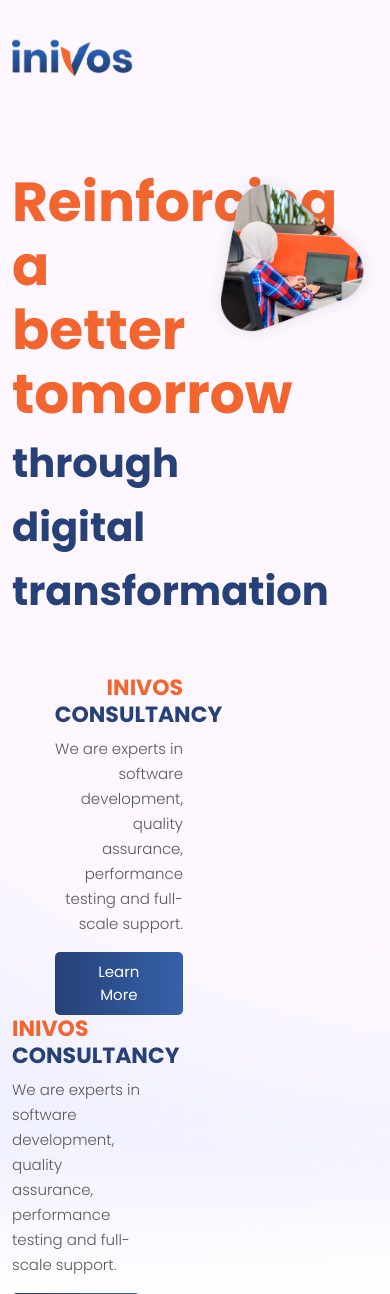
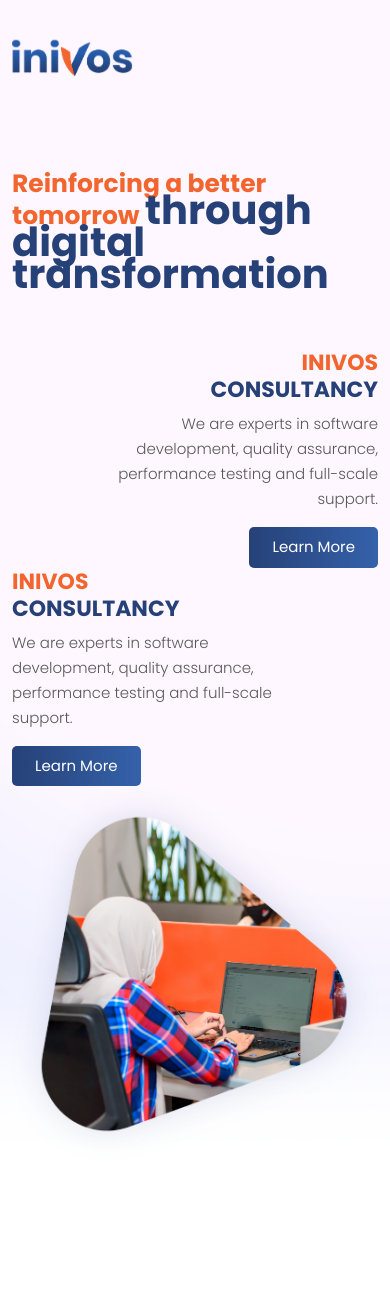
Before and after one commit to nuwaninivos/Inivos-website-bootstrap, a PHP site: page /index.html in a window 390 px wide. Shown: the top 1294 px of the page. Run offline with PHP 8.4, Linux system fonts and the light colour scheme.

Commit message:
first commit

```diff
--- a/css/styles.css
+++ b/css/styles.css
@@ -606,10 +606,21 @@ span.badge.badge-icon:hover {
   right: 5%;
 }
 
-/***
-
-====================================================================
-		Testimonial Section
-====================================================================
-
-***//*# sourceMappingURL=styles.css.map */
+@media (max-width: 991px) {
+  h1 {
+    font-size: 35px;
+    line-height: 47px;
+  }
+  .strategic-alliances .card-item {
+    padding: 30px;
+  }
+}
+@media (max-width: 767px) {
+  h1 {
+    font-size: 25px;
+    line-height: 27px;
+  }
+  .footer .form-wraper {
+    padding: 25px;
+  }
+}/*# sourceMappingURL=styles.css.map */
--- a/css/styles.scss
+++ b/css/styles.scss
@@ -792,183 +792,35 @@ span.badge.badge-icon {
     }
 }
 
-/***
 
-====================================================================
-		Testimonial Section
-====================================================================
 
-***/
 
-// .large-container {
-//     position: static;
-//     max-width: 1580px;
-//     padding: 0px 30px;
-//     margin: 0 auto;
-//   }
 
-//   .testimonial-section {
-//     position: relative;
-//     padding-top: 80px;
-//     padding-bottom: 210px;
-//     overflow: hidden;
-//     .sec-title {
-//       position: relative;
-//       margin-bottom: 115px;
-//       .title {
-//         margin-bottom: 20px;
-//       }
-//     }
-//     .testimonial-carousel {
-//       position: relative;
-//       max-width: 1100px;
-//       margin: 0 -50px;
-//     }
-//   }
 
-//   .testimonial-block {
-//     position: relative;
-//     padding: 50px;
-//     .inner-box {
-//       padding: 80px 105px;
-//       background-color: #ffffff;
-//       box-shadow: 0 0 50px rgba(226, 222, 232, 0.75);
-//     }
-//     .text {
-//       position: relative;
-//       display: block;
-//       font-size: 18px;
-//       line-height: 32px;
-//       color: #282331;
-//       font-weight: 400;
-//       margin-bottom: 50px;
-//       font-family: "Muli", sans-serif;
-//     }
-//     .info-box {
-//       position: relative;
-//       padding-left: 115px;
-//       padding-top: 10px;
-//       .thumb {
-//         position: absolute;
-//         left: 0;
-//         top: 0;
-//         height: 82px;
-//         width: 82px;
-//         img {
-//           border: 6px solid #e5e6fa;
-//           border-radius: 50%;
-//           overflow: hidden;
-//           display: block;
-//           width: 100%;
-//           box-shadow: 0 45px 45px rgba(147, 147, 147, 0.35);
-//         }
-//       }
-//       .name {
-//         position: relative;
-//         display: block;
-//         font-size: 21px;
-//         line-height: 1.2em;
-//         color: #382c4d;
-//         font-weight: 700;
-//         margin-bottom: 10px;
-//         font-family: "Niramit", sans-serif;
-//       }
-//       .designation {
-//         position: relative;
-//         display: block;
-//         font-size: 16px;
-//         line-height: 24px;
-//         color: #8053f7;
-//         font-weight: 400;
-//         font-family: "Muli", sans-serif;
-//       }
-//     }
-//   }
 
-//   .testimonial-carousel {
-//     .owl-nav {
-//       position: absolute;
-//       right: 75px;
-//       bottom: 70px;
-//     }
-//     .owl-next, .owl-prev {
-//       position: relative;
-//       display: inline-block;
-//       height: 75px;
-//       width: 75px;
-//       line-height: 75px;
-//       text-align: center;
-//       border-radius: 50%;
-//       background-color: #ffffff;
-//       -webkit-transition: all 300ms ease;
-//       -moz-transition: all 300ms ease;
-//       -ms-transition: all 300ms ease;
-//       -o-transition: all 300ms ease;
-//       transition: all 300ms ease;
-//     }
-//     .owl-next:hover, .owl-prev:hover {
-//       background-color: #00df97;
-//       box-shadow: 0 24px 24px rgba(187, 187, 187, 0.75);
-//     }
-//   }
 
-//   .arrow-right, .arrow-left {
-//     position: relative;
-//     display: inline-block;
-//     height: 9px;
-//     width: 43px;
-//     background-image: url(http://t.commonsupport.com/adro/images/icons/arrow-left-2.png);
-//     background-repeat: no-repeat;
-//     background-position: center;
-//   }
+// Media quary
+@media (max-width: 991px){
+    h1 {
+        font-size: 35px;
+        line-height: 47px;
+    }
+    .strategic-alliances .card-item{
+        padding: 30px;
+    }
+}
 
-//   .arrow-right {
-//     background-image: url(http://t.commonsupport.com/adro/images/icons/arrow-right-2.png);
-//   }
 
-//   .testimonial-section .thumb-layer {
-//     position: absolute;
-//     right: 30px;
-//     top: 120px;
-//     .image {
-//       position: relative;
-//       margin-right: 0;
-//       img {
-//         display: inline-block;
-//         max-width: 100%;
-//         height: auto;
-//       }
-//     }
-//   }
 
-//   @media only screen and (max-width: 767px) {
-//     .testimonial-section .sec-title {
-//       margin-bottom: 50px;
-//     }
-//     .testimonial-block {
-//       padding: 0;
-//       .inner-box {
-//         box-shadow: none;
-//         border: 2px solid #f1f1f1;
-//       }
-//     }
-//     .testimonial-carousel {
-//       .owl-nav {
-//         position: relative;
-//         left: 0;
-//         bottom: 0;
-//         margin-top: 20px;
-//         text-align: center;
-//       }
-//       .owl-next, .owl-prev {
-//         border: 2px solid #f1f1f1;
-//       }
-//     }
-//   }
 
-//   @media only screen and (max-width: 1366px) {
-//     .large-container {
-//       padding-left: 20px;
-//       padding-right: 20px;
-//     }
-//   }
+
+
+@media (max-width: 767px){
+    h1 {
+        font-size: 25px;
+        line-height: 27px;
+    }
+    .footer .form-wraper {
+        padding: 25px;
+    }
+}
--- a/index.html
+++ b/index.html
@@ -93,7 +93,7 @@
   <div class="hero-banner">
     <div class="container">
       <div class="row">
-        <div class="col-6">
+        <div class="col-lg-6">
           <div class="hero-caption">
             <h1>Reinforcing a better tomorrow <span>through digital transformation</span></h1>
             <div class="links-div text-end w-75 ms-auto pt-5">
@@ -110,7 +110,7 @@
             </div>
           </div>
         </div>
-        <div class="col-6">
+        <div class="col-lg-6">
           <img src="/images/hero-Image.png" class="img-fluid" alt="">
         </div>
       </div>
@@ -477,9 +477,9 @@
         </div>
       </div>
       <div class="row pt-5">
-        <div class="col-md-9 mx-auto">
+        <div class="col-lg-9 col-md-12 mx-auto">
           <div class="row">
-            <div class="col-6 mb-5">
+            <div class="col-md-6 mb-5">
               <div class="card-item">
                 <img src="/images/ifs-partner-logo.png" width="150px" class="img-fluid" alt="">
                 <p>FS is a global enterprise software vendor providing solutions that help companies get better return
@@ -488,7 +488,7 @@
                 <a href="#" class="link">Read more</a>
               </div>
             </div>
-            <div class="col-6 mb-5">
+            <div class="col-md-6 mb-5">
               <div class="card-item">
                 <img src="/images/muzulu.png" width="150px" class="img-fluid" alt="">
                 <p>Muzulu Enables fast, effective and sustainable business improvement by delivering industry-leading
@@ -497,7 +497,7 @@
                 <a href="#" class="link">Read more</a>
               </div>
             </div>
-            <div class="col-6 mb-5">
+            <div class="col-md-6 mb-5">
               <div class="card-item">
                 <img src="/images/brave.png" width="150px" class="img-fluid" alt="brave">
                 <p>Started with single .Net engineer in mid 2021 during the pandemic and grew the team to 25 + software
@@ -507,7 +507,7 @@
                 <a href="#" class="link">Read more</a>
               </div>
             </div>
-            <div class="col-6 mb-5">
+            <div class="col-md-6 mb-5">
               <div class="card-item">
                 <img src="/images/cad.png" width="150px" class="img-fluid" alt="">
                 <p>FS is a global enterprise software vendor providing solutions that help companies get better return
@@ -532,7 +532,7 @@
   <div class="footer bg-dark-gradient">
     <div class="container-fluid">
       <div class="row">
-        <div class="col-md-8 g-0">
+        <div class="col-lg-8 g-0">
           <div class="contact-detail-wrapper">
 
             <div class="contact-detail">
@@ -616,7 +616,7 @@
             </div>
           </div>
         </div>
-        <div class="col-md-4  g-0">
+        <div class="col-lg-4  g-0">
           <div class="form-wraper">
             <div class="section-title">
               <small>Contact us</small>
--- a/js/custom.js
+++ b/js/custom.js
@@ -51,7 +51,7 @@ $( document ).ready(function() {
 	  autoplay:true,
 	  responsive:{
 		0:{
-		  items:2,
+		  items:1,
 		},
 		600:{
 		  items:3,
```
Also changed, not shown: 3 other files.
